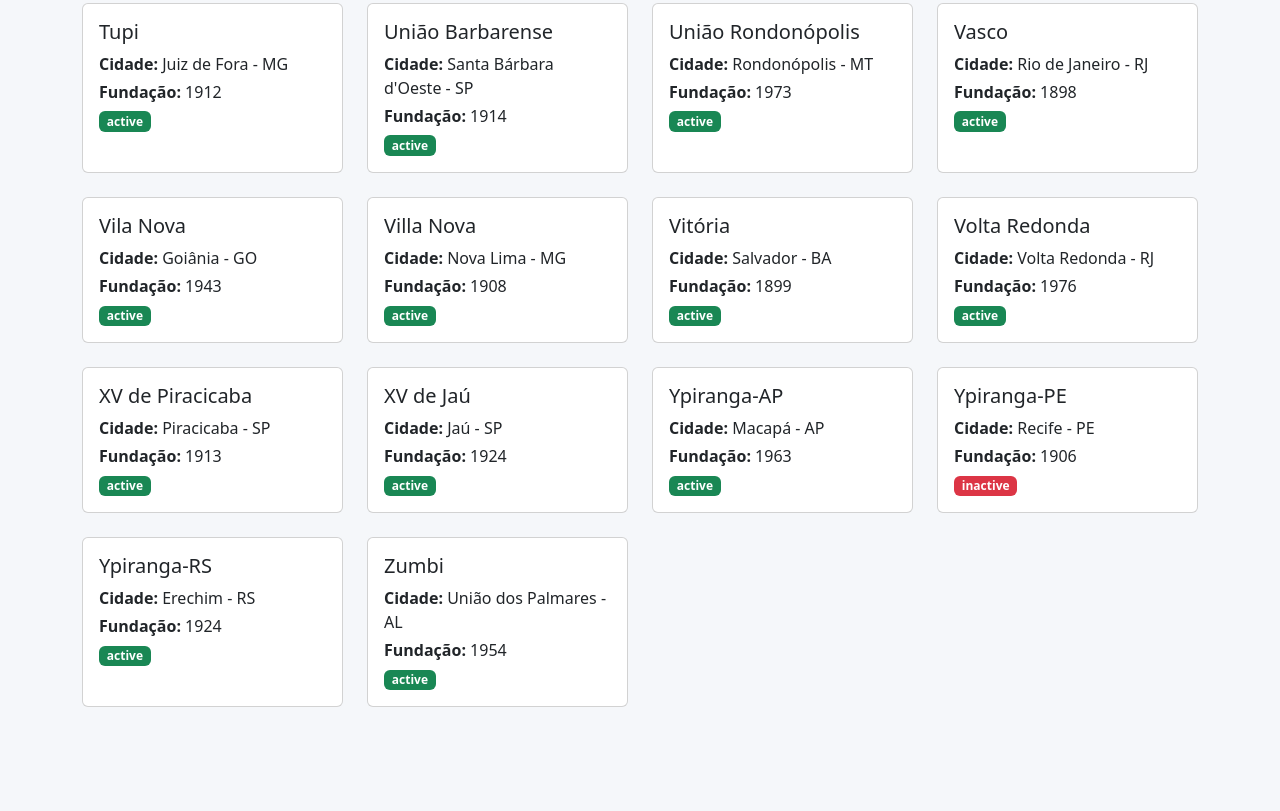
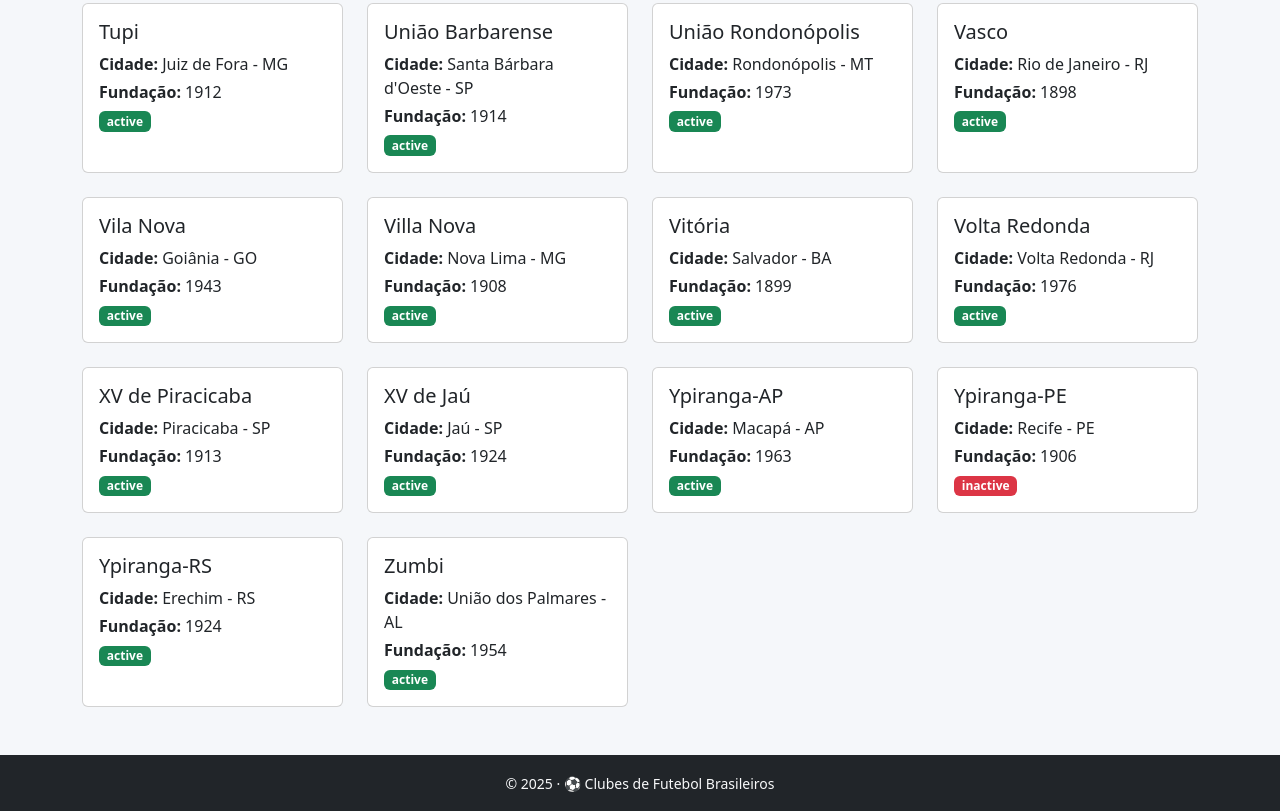
Before and after one commit to GbrlSouza/API-Times-Brasileiros, a website: page index.html in a window 1280 px wide. Shown: the part 7323-8134 px from the top of the page. Before the commit the page ends 8030 px from the top, so only its background shows below. Drawn offline with nearby package versions, Linux system fonts and the light colour scheme.

Commit message:
Update title and add footer to index.html
Rearranged title and added footer with copyright notice.

```diff
--- a/index.html
+++ b/index.html
@@ -2,18 +2,15 @@
 <html lang="pt-BR">
 <head>
   <meta charset="UTF-8">
-  <title>Clubes de Futebol Brasileiros</title>
   <meta name="viewport" content="width=device-width, initial-scale=1">
 
-  <!-- Bootstrap -->
+  <title>Clubes de Futebol Brasileiros</title>
+
   <link href="https://cdn.jsdelivr.net/npm/bootstrap@5.3.2/dist/css/bootstrap.min.css" rel="stylesheet">
-
-  <!-- CSS personalizado -->
   <link rel="stylesheet" href="css/styles.css">
 </head>
 
 <body>
-
 <nav class="navbar navbar-dark bg-dark mb-4">
   <div class="container">
     <span class="navbar-brand h1">⚽ Clubes de Futebol Brasileiros</span>
@@ -42,7 +39,6 @@
   <div id="clubsContainer" class="row g-4"></div>
 </div>
 
-<!-- Modal -->
 <div class="modal fade" id="clubModal" tabindex="-1">
   <div class="modal-dialog modal-lg modal-dialog-centered modal-dialog-scrollable">
     <div class="modal-content">
@@ -58,10 +54,15 @@
   </div>
 </div>
 
-<!-- Bootstrap -->
+<footer class="bg-dark text-light mt-5">
+  <div class="container py-3 text-center">
+    <small>
+      &copy; 2025 · ⚽ Clubes de Futebol Brasileiros
+    </small>
+  </div>
+</footer>
+
 <script src="https://cdn.jsdelivr.net/npm/bootstrap@5.3.2/dist/js/bootstrap.bundle.min.js"></script>
-
-<!-- JS personalizado -->
 <script src="js/script.js"></script>
 
 </body>
```
